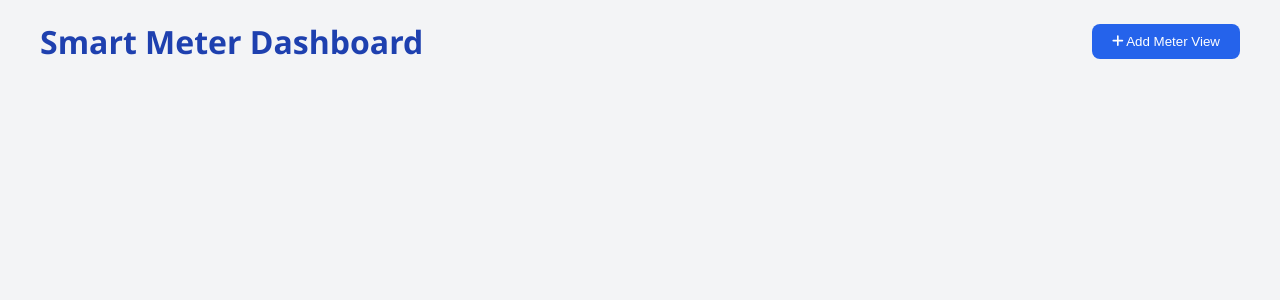
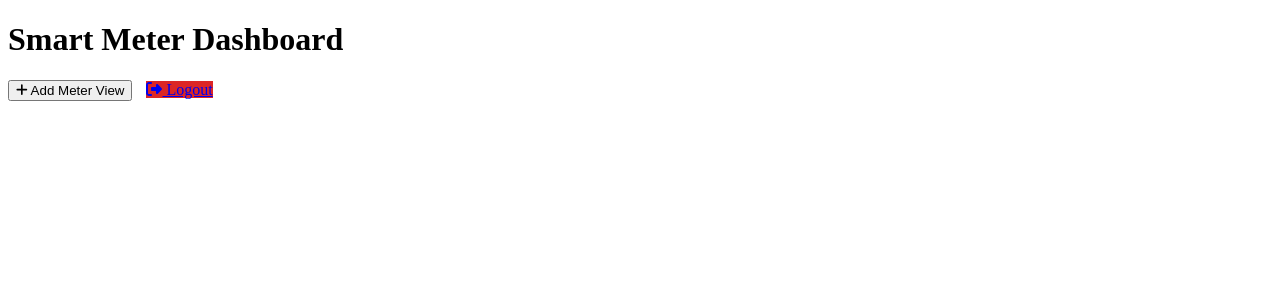
Before and after one commit to VishnuSankar38/samp1, a Flask app: template templates/index.html in a window 1280 px wide. Shown: the top 300 px of the page. Run offline with Flask 3, Linux system fonts and the light colour scheme; the template is opened without the code that fills it, so the values that code supplies are empty; parts of the project's set-up code (start-up, migrations or seed data) failed here and were passed over.

Commit message:
Update index.html

```diff
--- a/templates/index.html
+++ b/templates/index.html
@@ -6,126 +6,21 @@
     <title>Smart Meter Dashboard</title>
     <script src="https://cdnjs.cloudflare.com/ajax/libs/font-awesome/6.4.0/js/all.min.js"></script>
     <style>
-        :root {
-            --primary-color: #2563eb;
-            --secondary-color: #1e40af;
-            --bg-color: #f3f4f6;
-        }
-
-        body {
-            font-family: 'Segoe UI', Tahoma, Geneva, Verdana, sans-serif;
-            margin: 0;
-            padding: 20px;
-            background: var(--bg-color);
-        }
-
-        .dashboard {
-            max-width: 1200px;
-            margin: 0 auto;
-        }
-
-        .header {
-            display: flex;
-            justify-content: space-between;
-            align-items: center;
-            margin-bottom: 20px;
-        }
-
-        .title {
-            color: var(--secondary-color);
-            font-size: 2em;
-            margin: 0;
-        }
-
-        .add-meter-btn {
-            background: var(--primary-color);
-            color: white;
-            border: none;
-            padding: 10px 20px;
-            border-radius: 8px;
-            cursor: pointer;
-            transition: background 0.3s;
-        }
-
-        .add-meter-btn:hover {
-            background: var(--secondary-color);
-        }
-
-        .meters-grid {
-            display: grid;
-            grid-template-columns: repeat(auto-fill, minmax(300px, 1fr));
-            gap: 20px;
-        }
-
-        .meter-card {
-            background: white;
-            border-radius: 12px;
-            padding: 20px;
-            box-shadow: 0 4px 6px rgba(0, 0, 0, 0.1);
-            position: relative;
-        }
-
-        .meter-header {
-            display: flex;
-            justify-content: space-between;
-            align-items: center;
-            margin-bottom: 15px;
-        }
-
-        .meter-title {
-            font-size: 1.2em;
-            color: var(--secondary-color);
-            margin: 0;
-        }
-
-        .delete-btn {
-            background: none;
-            border: none;
-            color: #ef4444;
-            cursor: pointer;
-            padding: 5px;
-        }
-
-        .reading {
-            display: flex;
-            align-items: center;
-            margin: 10px 0;
-        }
-
-        .reading-label {
-            color: #6b7280;
-            width: 80px;
-        }
-
-        .reading-value {
-            font-size: 1.4em;
-            color: var(--primary-color);
-        }
-
-        .timestamp {
-            color: #9ca3af;
-            font-size: 0.8em;
-            margin-top: 10px;
-        }
-
-        @keyframes pulse {
-            0% { transform: scale(1); }
-            50% { transform: scale(1.02); }
-            100% { transform: scale(1); }
-        }
-
-        .meter-card.updated {
-            animation: pulse 0.5s ease-in-out;
-        }
+        /* Previous styles remain the same */
     </style>
 </head>
 <body>
     <div class="dashboard">
         <div class="header">
             <h1 class="title">Smart Meter Dashboard</h1>
-            <button class="add-meter-btn" onclick="addMeterView()">
-                <i class="fas fa-plus"></i> Add Meter View
-            </button>
+            <div>
+                <button class="add-meter-btn" onclick="addMeterView()">
+                    <i class="fas fa-plus"></i> Add Meter View
+                </button>
+                <a href="/logout" class="add-meter-btn" style="margin-left: 10px; background: #dc2626;">
+                    <i class="fas fa-sign-out-alt"></i> Logout
+                </a>
+            </div>
         </div>
 
         <div class="meters-grid" id="metersGrid">
@@ -203,7 +98,7 @@
         }
 
 
-        setInterval(updateReadings, 5000);
+        setInterval(updateReadings, 2000);
         updateReadings();
     </script>
 </body>
```
